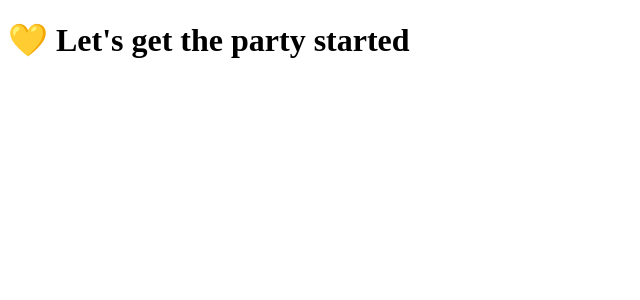
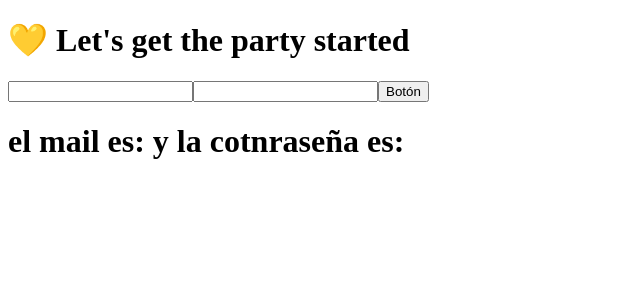
Before and after one commit to jlazaro135/personal-library, a React (Create React App) app: page / in a window 1280 px wide. Shown: the top 300 px of the page, without its empty margins (0-640 px from the left). Built offline with nearby package versions, Linux system fonts and the light colour scheme.

Commit message:
Se crean componentes genéricos button e input y se crea el componente Login

```diff
--- a/src/App.js
+++ b/src/App.js
@@ -1,3 +1,10 @@
+import Login from "views/Login/Login";
+
 export default function App() {
-  return <h1>💛 Let's get the party started</h1>;
+  return (
+  <>
+  <h1>💛 Let's get the party started</h1>
+  <Login />
+  </>
+  );
 }
--- /dev/null
+++ b/src/components/Button.js
@@ -0,0 +1,7 @@
+import React from "react";
+
+function Button({onClick, textButton, type}){
+    return <button type={type} onClick={onClick}>{textButton}</button>;
+}
+
+export default Button;
--- /dev/null
+++ b/src/components/Input.js
@@ -0,0 +1,7 @@
+import React from "react";
+
+function Input({type, onChange, value}){
+    return <input type={type} onChange={onChange} value={value}/>;
+}
+
+export default Input;
--- /dev/null
+++ b/src/views/Login/Login.js
@@ -0,0 +1,37 @@
+import React, { useState } from "react";
+import Input from "components/Input";
+import Button from "components/Button";
+
+
+
+function Login({
+    userEmail,
+    setUserEmail,
+    password,
+    setPassword
+}){
+    [userEmail, setUserEmail]= useState("");
+    [password, setPassword]= useState("");
+
+    function handleEmail(event){
+        setUserEmail(event.target.value);
+    }
+    function handlePassword(event){
+        setPassword(event.target.value);
+    }
+
+    function handleSubmit(){
+        console.log('hola');
+    }
+
+    return (
+        <>
+        <Input type="email" onChange={handleEmail} value={userEmail}/>
+        <Input  type="password" onChange={handlePassword} value={password}/>
+        <Button type="submit" textButton="Botón" onClick={handleSubmit}></Button>
+        <h1>el mail es: {userEmail} y la cotnraseña es: {password}</h1>
+        </>
+    );
+};
+
+export default Login;
```
